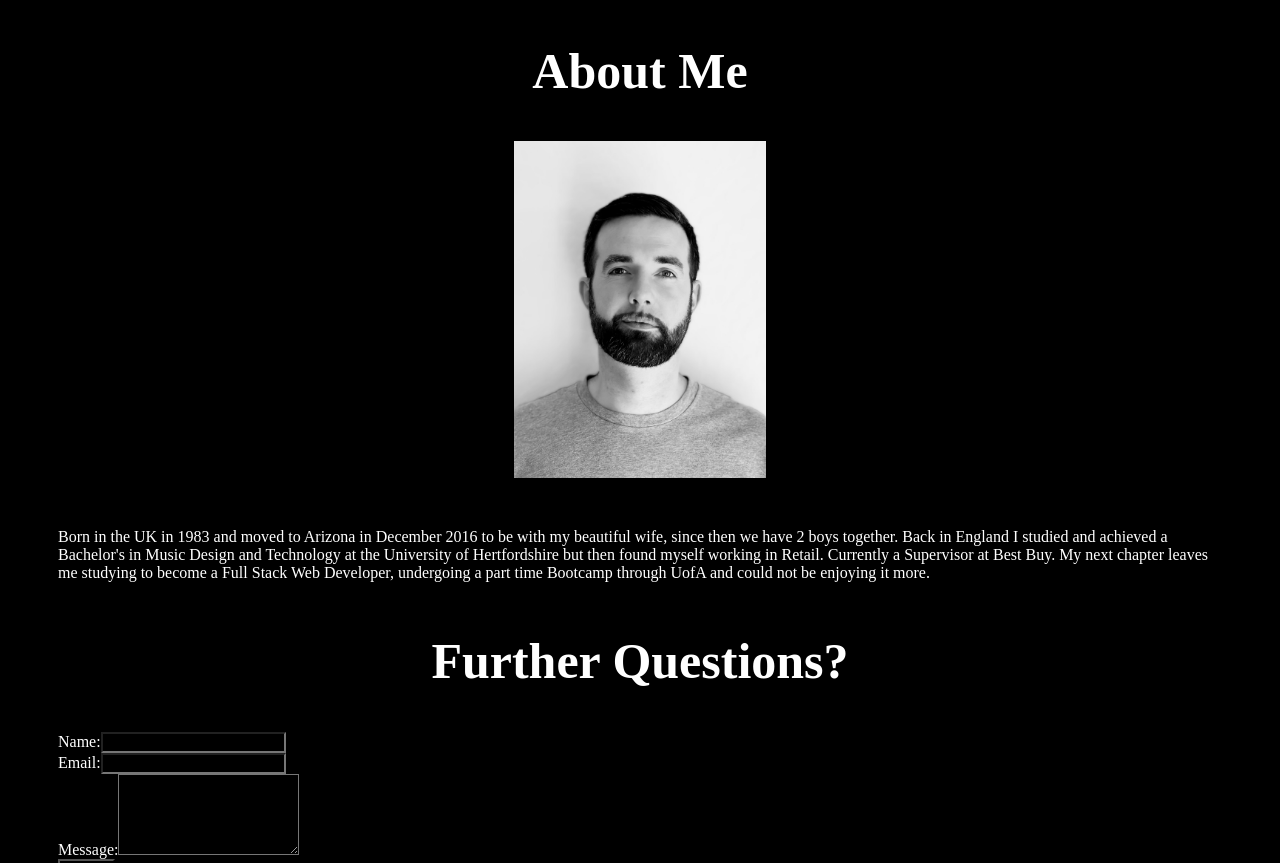
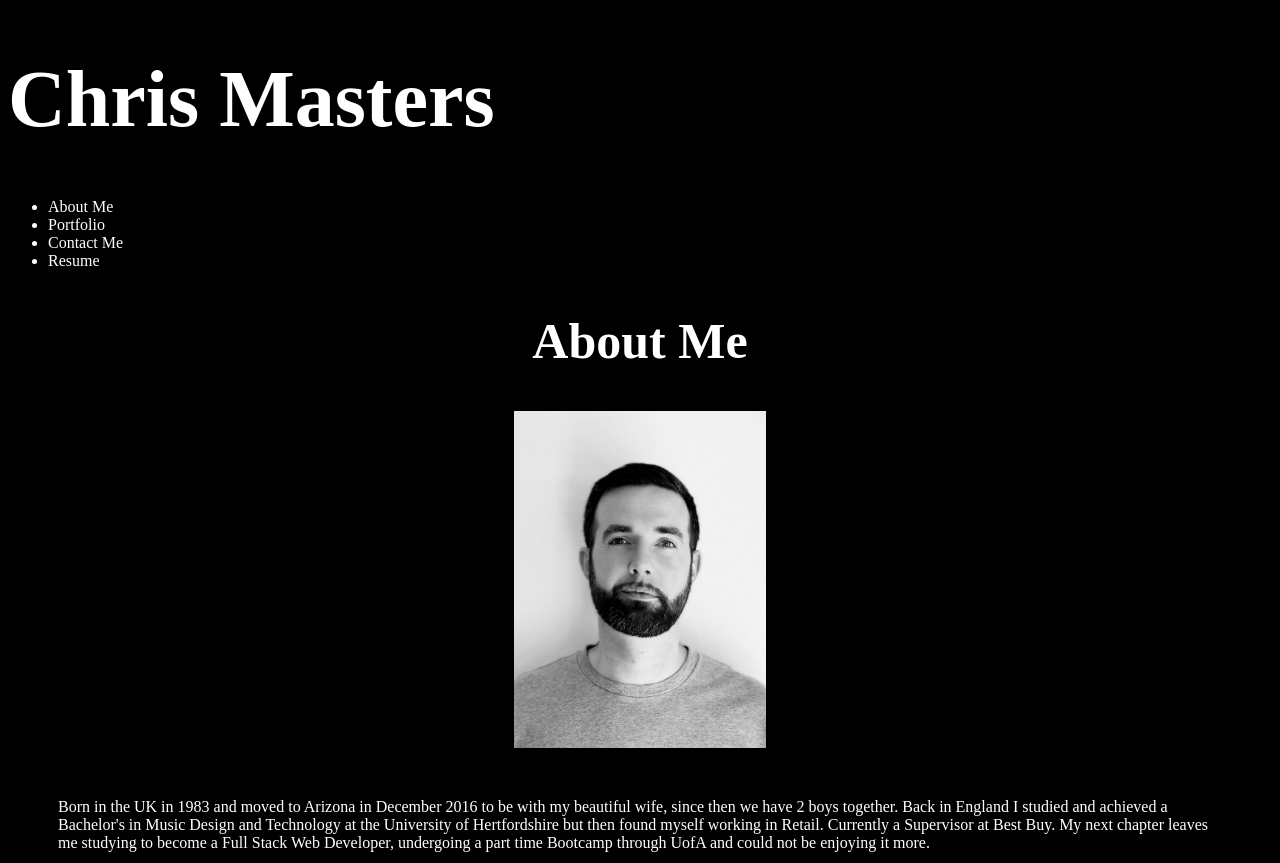
Before and after one commit to CWMasters/my-portfolio, a React (Create React App) app: page / in a window 1280 px wide. Shown: the top 863 px of the page. Built offline with nearby package versions, Linux system fonts and the light colour scheme.

Commit message:
header and nav in progress

```diff
--- a/src/App.js
+++ b/src/App.js
@@ -1,7 +1,9 @@
 import React, { useState } from 'react';
+import Header from './components/Header';
 import About from './components/About';
 import Contact from './components/Contact';
 import Footer from './components/Footer';
+
 
 
 function App() {
@@ -16,6 +18,8 @@ function App() {
         setCurrentPage={setCurrentPage}
         />
         <main>
+          <Header></Header>
+
           <About></About>
           <Contact></Contact>
           <Footer></Footer>
--- a/src/components/About.js
+++ b/src/components/About.js
@@ -4,7 +4,7 @@ import myPic from "../assets/images/mypic.jpg";
 function About() {
     return (
         <section>
-          <h1 id="about">About Me</h1>
+          <h2 id="about">About Me</h2>
             <article className="container">
                 <img src={myPic} className='myPic' alt="Picture of Chris Masters" />
 
--- a/src/components/Contact.js
+++ b/src/components/Contact.js
@@ -44,17 +44,20 @@ function ContactForm() {
                     {/* name input */}
                     <div>
                         <label htmlFor="name">Name:</label>
+                        <br></br>
                         <input type="text" defaultValue={name} onBlur={handleChange} name="name" />
                     </div>
 
                     {/* email input */}
                     <div>
                         <label htmlFor="email">Email:</label>
+                        <br></br>
                         <input type="email" defaultValue={email} name="email" onBlur={handleChange} />
                     </div>
                     {/* message text area */}
                     <div>
                         <label htmlFor="message">Message:</label>
+                        <br></br>
                         <textarea name="message" defaultValue={message} onBlur={handleChange} rows="5" />
                     </div>
 
--- a/src/components/Header.js
+++ b/src/components/Header.js
@@ -1,14 +1,27 @@
 import React, { useState } from 'react';
+import Nav from './Nav';
+
+function Header(props) {
+    const { currentPage, setCurrentPage } = props;
 
 
 
 
+return (
+    <header>
+       <div className='flex-row name-header'>
 
-
-
-
-
-
+           <h1>Chris Masters</h1>
+       </div>
+       <div className='navigation'>
+           <Nav
+           currentPage={currentPage}
+           setCurrentPage={setCurrentPage}
+           ></Nav>
+       </div>
+    </header>
+  );
+}
 
 
 export default Header;
--- a/src/components/Nav.js
+++ b/src/components/Nav.js
@@ -1,13 +1,33 @@
-import React, { useEffect } from 'react';
+import React from 'react';
 
 function Nav(props) {
-    const {
-        categories = [],
-        setCurrentCategory,
-        currentCategory
-    } = props;
+    const { currentPage, setCurrentPage } = props;
 
-};
+    return (
+        <nav>
+            <ul className='flex-row pages-tab'>
+                <li className={currentPage === 'about' ? 'navActive' : ''}>
+                   <span onClick={() => setCurrentPage('about')}>About Me</span>
+                </li>
+
+                <li className={currentPage === 'portfolio' ? 'navActive' : ''}>
+                   <span onClick={() => setCurrentPage('portfolio')}>Portfolio</span>
+                </li>
+
+                <li className={currentPage === 'contact' ? 'navActive' : ''}>
+                   <span onClick={() => setCurrentPage('contact')}>Contact Me</span>
+                </li>
+
+                <li className={currentPage === 'resume' ? 'navActive' : ''}>
+                   <span onClick={() => setCurrentPage('resume')}>Resume</span>
+                </li>
+
+
+            </ul>
+        </nav>
+    )
+
+}
 
 
 export default Nav;
--- a/src/index.css
+++ b/src/index.css
@@ -58,7 +58,7 @@ code {
 
 /* button */
 #sub-btn {
-  color: white;
+  background-color: white;
 }
 
 /* header */
@@ -67,6 +67,12 @@ code {
   font-size: 50px;
   color: white;
 }
+
+textarea, input {
+  background-color: white;
+  width: 500px;
+}
+
 /* CONTACT COMPONENT END */
 
 
@@ -78,3 +84,25 @@ code {
 }
 
 /* FOOTER COMPONENT END */
+
+
+
+/* HEADER COMPONENT */
+
+.name-header {
+  color: white;
+  font-size: 40px;
+
+
+}
+
+.navigation {
+  color: white;
+
+}
+
+.pages-tab {
+
+}
+
+/* HEADER COMPONENT END */
```
Also changed, not shown: src/components/Footer.js (+4 -9 lines).
